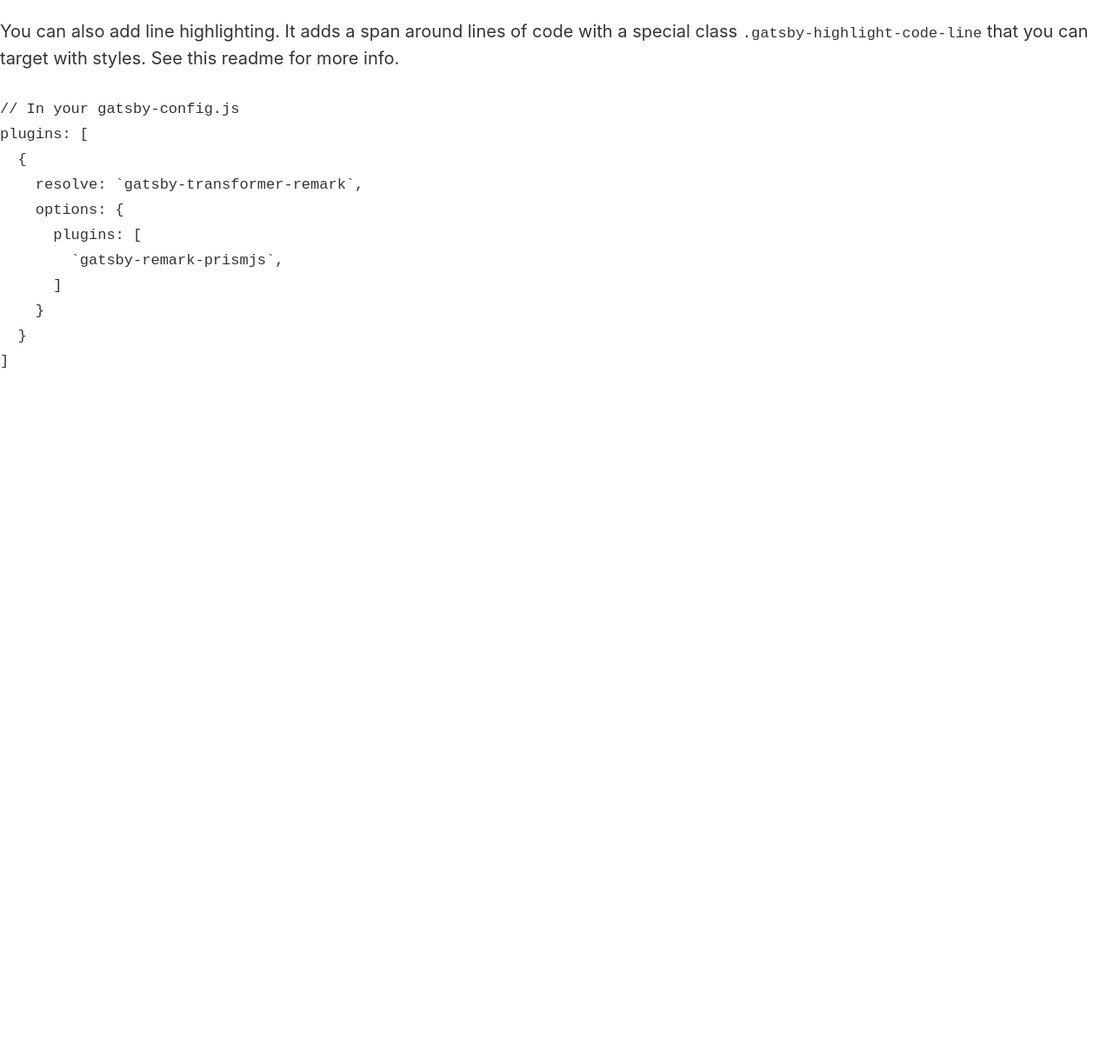
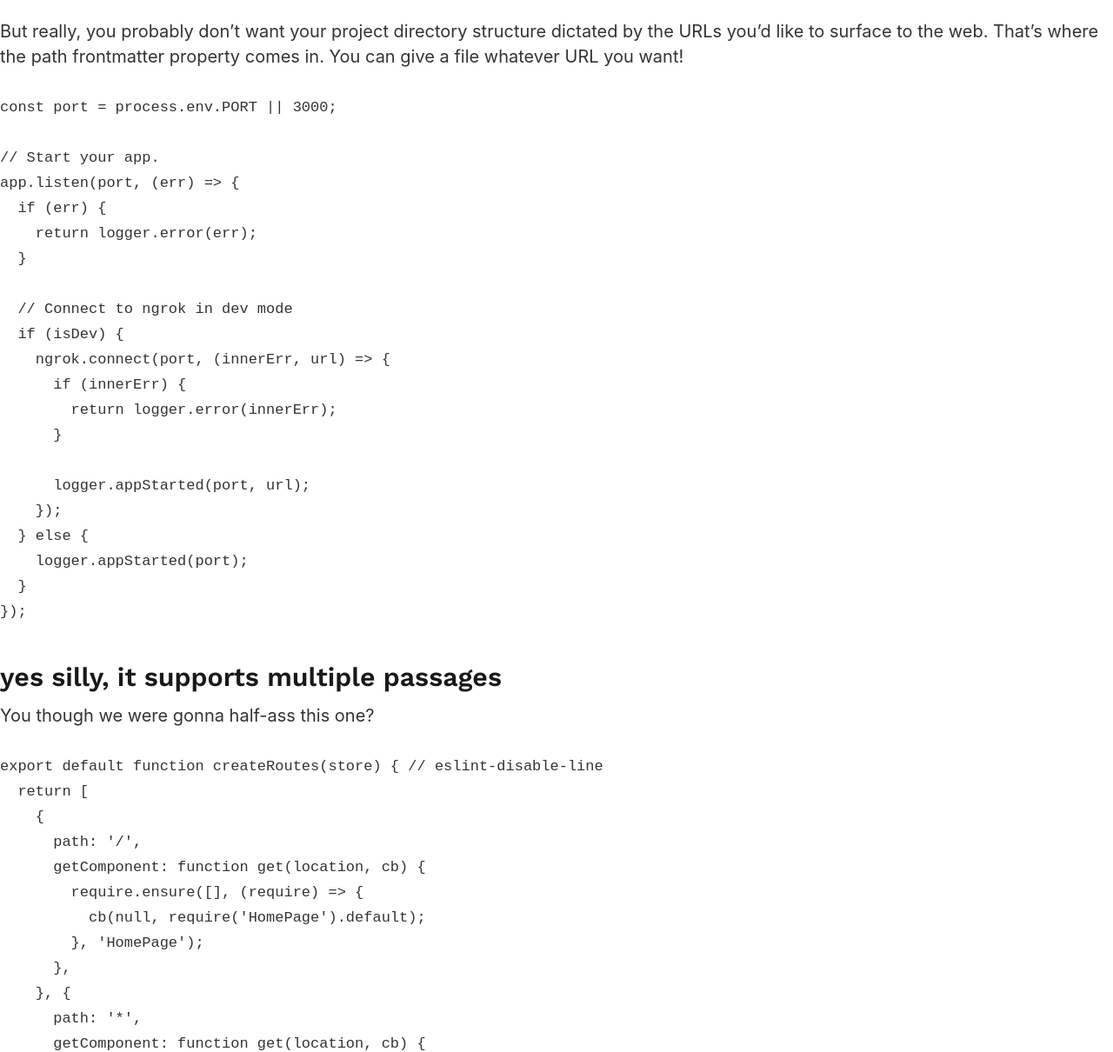
Before and after one commit to volny/gatsby-blog, a Gatsby site: page /posts/line-highlighting/ in a window 1280 px wide. Shown: the part 94-1304 px from the top of the page at 87% size. Before the commit the page ends 800 px from the top, so only its background shows below. Built offline with nearby package versions, Linux system fonts and the light colour scheme; Gatsby itself is replaced by a stand-in of ours; some packages are replaced by stand-ins of ours; code samples lack their colours; what compass-vertical-rhythm would draw is missing.

Commit message:
post showing off line highlighting

````diff
--- a/src/posts/line-highlighting.md
+++ b/src/posts/line-highlighting.md
@@ -2,23 +2,58 @@
 title: "I wanna cry - it's line highlighting"
 date: "2018-09-10"
 excerpt: |
-  In the following code snippit, lines 1 and 4 through 6 will get the line highlighting. The line range parsing is done with https://www.npmjs.com/package/parse-numeric-range.
+  Hot reload is really great, hugely useful when iterating on your site structure, style, or post contents. Be aware, however, that you will need to restart
 ---
 
-You can also add line highlighting. It adds a span around lines of
-code with a special class `.gatsby-highlight-code-line` that you can
-target with styles. See this readme for more info.
+But really, you probably don’t want your project directory structure dictated by the URLs you’d like to surface to the web. That’s where the path frontmatter property comes in. You can give a file whatever URL you want!
 
-```javascript{1,4-6}
-// In your gatsby-config.js
-plugins: [
-  {
-    resolve: `gatsby-transformer-remark`,
-    options: {
-      plugins: [
-        `gatsby-remark-prismjs`,
-      ]
-    }
+```javascript{10-13}
+const port = process.env.PORT || 3000;
+
+// Start your app.
+app.listen(port, (err) => {
+  if (err) {
+    return logger.error(err);
   }
-]
+
+  // Connect to ngrok in dev mode
+  if (isDev) {
+    ngrok.connect(port, (innerErr, url) => {
+      if (innerErr) {
+        return logger.error(innerErr);
+      }
+
+      logger.appStarted(port, url);
+    });
+  } else {
+    logger.appStarted(port);
+  }
+});
 ```
+
+## yes silly, it supports multiple passages
+
+You though we were gonna half-ass this one?
+
+```javascript{1,5-7,12-14}
+export default function createRoutes(store) { // eslint-disable-line
+  return [
+    {
+      path: '/',
+      getComponent: function get(location, cb) {
+        require.ensure([], (require) => {
+          cb(null, require('HomePage').default);
+        }, 'HomePage');
+      },
+    }, {
+      path: '*',
+      getComponent: function get(location, cb) {
+        require.ensure([], (require) => {
+          cb(null, require('NotFoundPage').default);
+        }, 'NotFoundPage');
+      },
+    },
+  ];
+}
+
+```
````
